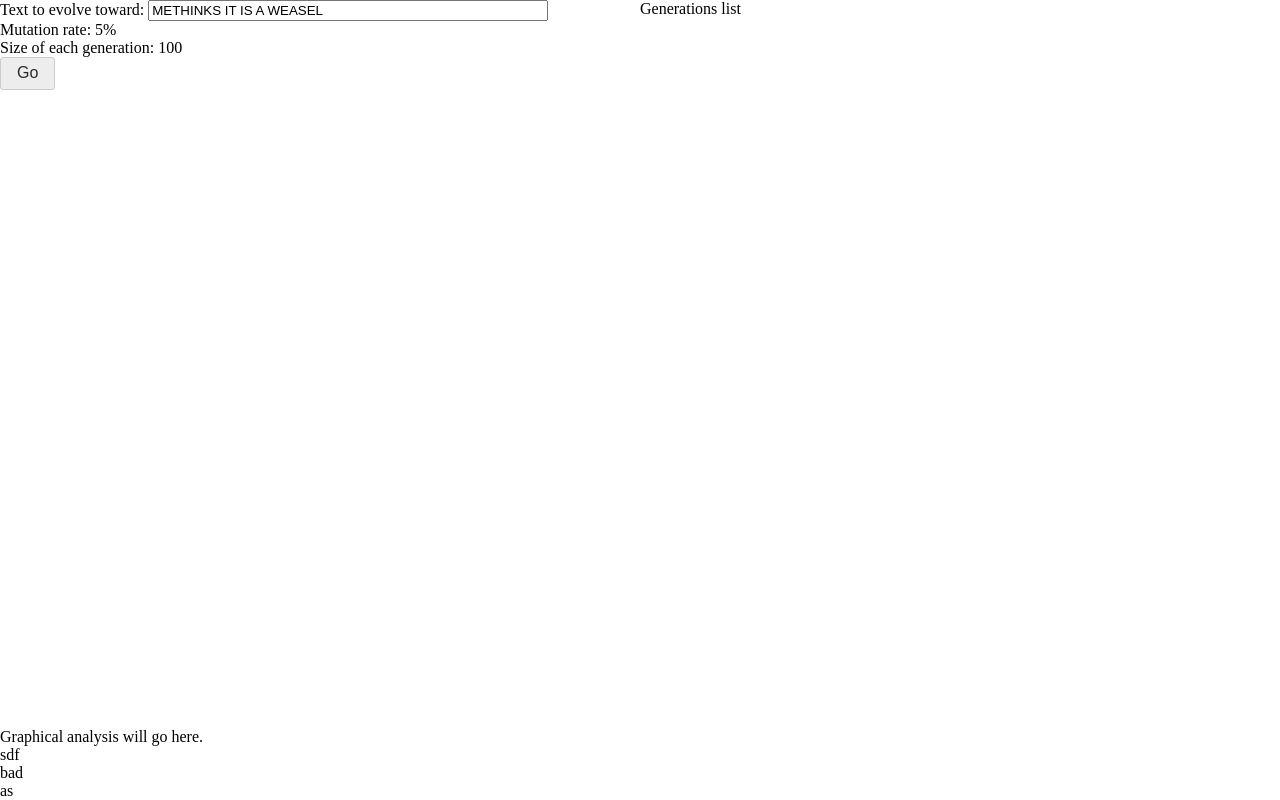
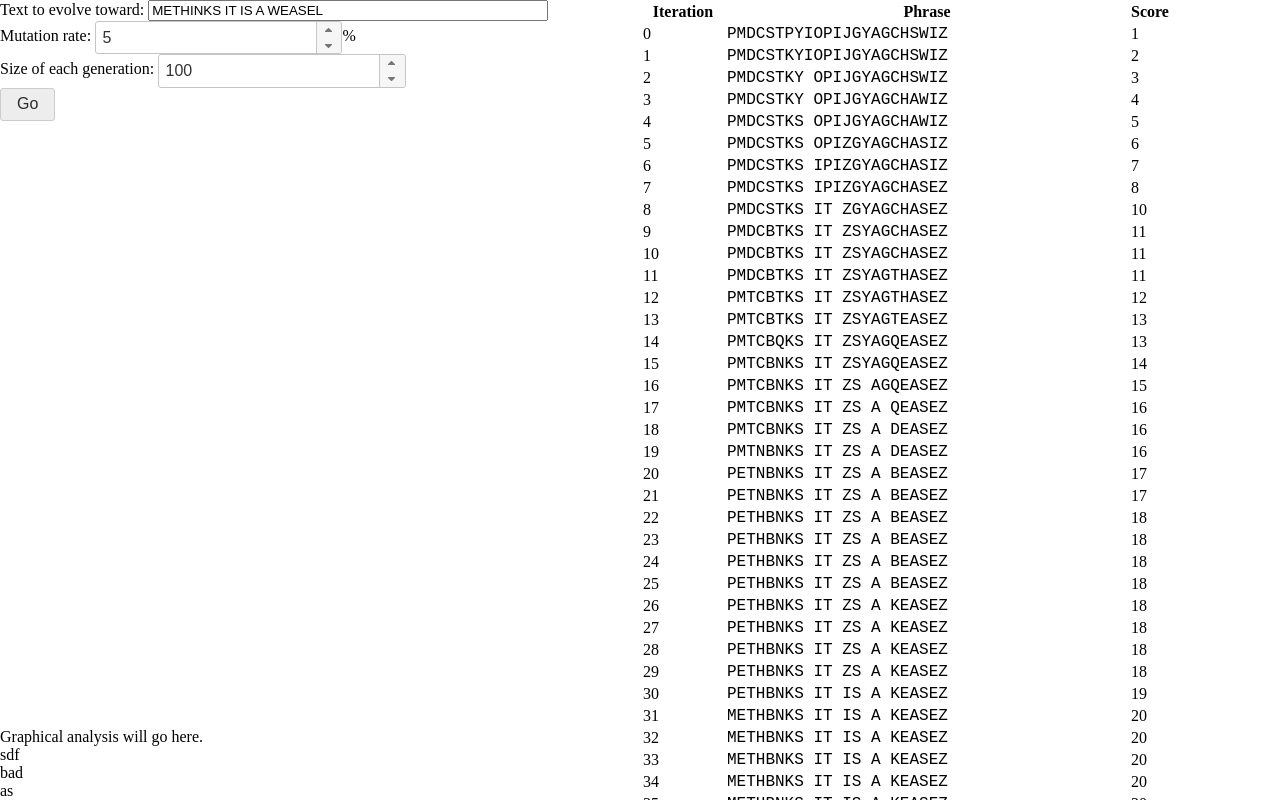
Before and after one commit to ramcdougal/weaselprogram, a plain HTML site: page index.html in a window 1280 px wide. Both pictures are taken after a click on the button "Go". Drawn offline with nearby package versions, Linux system fonts and the light colour scheme.

Commit message:
weasel evolution working; need to add coloration of matches, graphical analysis (if multiple runs)

```diff
--- a/index.html
+++ b/index.html
@@ -19,21 +19,106 @@
                 position: absolute;
                 bottom: 0;
             }
+            .monospace {
+                font-family: "Courier New", Courier, monospace;
+            }
         </style>
         <script>
             var targettext = 'METHINKS IT IS A WEASEL';
+            var allowed_chars = "ABCDEFGHIJKLMNOPQRSTUVWXYZ ";
+
+            function mutate(string, mutation_rate) {
+                var result = "";
+                for (var i=0; i < string.length; i++) {
+                    var new_char;
+                    if (Math.random() < mutation_rate) {
+                        result += get_random_char();
+                    } else {
+                        result += string[i];
+                    }
+                }
+                return result;
+            }
+
+            function mutation_set(string, target, generation_size, mutation_rate) {
+                var best_score = -1;
+                var best_string = '';
+                for (var i=0; i < generation_size; i++) {
+                    var new_string = mutate(string, mutation_rate);
+                    var new_score = compute_score(new_string, target);
+                    if (new_score > best_score) {
+                        best_score = new_score;
+                        best_string = new_string;
+                    }
+                }
+                return best_string;
+            }
+
+            // getting a random string modified from
+            // http://stackoverflow.com/questions/1349404/generate-a-string-of-5-random-characters-in-javascript
+            function makeid(length) {
+                var text = "";
+                for (var i=0; i < length; i++) {
+                    text += get_random_char();
+                }
+                return text;
+            }
+            function get_random_char() {
+                return allowed_chars.charAt(Math.floor(Math.random() * allowed_chars.length));
+            }
 
             function do_analysis() {
-                console.log('go button clicked');
-            };
+                var html = "<table><tr><th>Iteration</th><th>Phrase</th><th>Score</th></tr>";
+                var target = targettext;
+                var string = makeid(target.length);
+                var score = compute_score(string, target);
+                var generation_size = $("#generationspinner").val();
+                var mutation_rate = $("#mutationspinner").val() * 0.01;
+                html += generation_row(0, string, score);
+                var i = 0;
+                while (score < target.length) {
+                    string = mutation_set(string, target, generation_size, mutation_rate);
+                    score = compute_score(string, target);
+                    i += 1;
+                    html += generation_row(i, string, score);
+                }
+                html += "</table>";
+                $('#generations').html(html);
+            }
+
+            function generation_row(generation, string, score) {
+                // TODO: highlight matches
+                return "<tr><td style='width:5em'>" + generation + "</td><td style='width:25em' class='monospace'>" + string + "</td><td width='5em'>" + score + "</td>";
+            }
+
+            function compute_score(test, target) {
+                var score = 0;
+                for (var i=0; i<target.length; i++) {
+                    if (test[i] == target[i]) {
+                        score++;
+                    }
+                }
+                return(score);
+            }
+
             $(function() {
                 $('#gobutton').button().click(function(event) {
                     do_analysis();
                 });
+                $('#mutationspinner').spinner();
+                $('#generationspinner').spinner();
                 $('#targettext').val(targettext);
                 $('#targettext').keyup(function() {
                     console.log('change');
-                    targettext = $('#targettext').val().toUpperCase();
+                    var temptext = $('#targettext').val().toUpperCase();
+                    targettext = '';
+                    // remove unallowed characters
+                    for (var i=0; i < temptext.length; i++) {
+                        var c = temptext[i];
+                        if (allowed_chars.indexOf(c) >= 0)  {
+                            targettext += c;
+                        }
+                    }
                     $('#targettext').val(targettext);
                 });
             });
@@ -43,8 +128,9 @@
         <div class="leftcolumn" style="top:0; bottom:0">
             Text to evolve toward:
             <input type="text" id="targettext" value="" style="width:30em"></input><br/>
-            Mutation rate: 5%<br/>
-            Size of each generation: 100<br/>
+            <label for="mutationspinner">Mutation rate:</label>
+            <input id="mutationspinner" name="value" value="5"/>%<br/>
+            Size of each generation: <input id="generationspinner" name="value" value="100"/><br/>
             <button id="gobutton">Go</button>
             <div class="bottom">
                 Graphical analysis will go here.<br/>
@@ -53,7 +139,7 @@
                 as
             </div>
         </div>
-        <div class="rightcolumn" style="overflow: auto; top:0; bottom:0">
+        <div id="generations" class="rightcolumn" style="overflow: auto; top:0; bottom:0">
             Generations list
         </div>
     </body>
```
